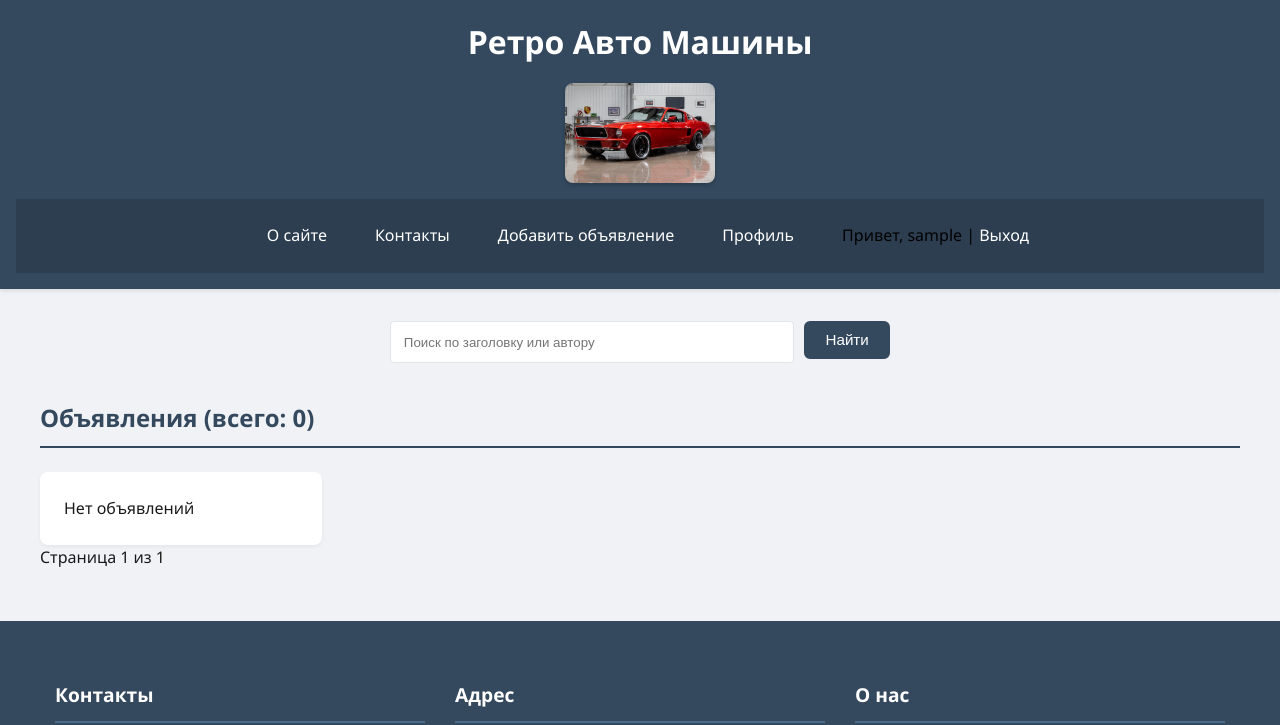
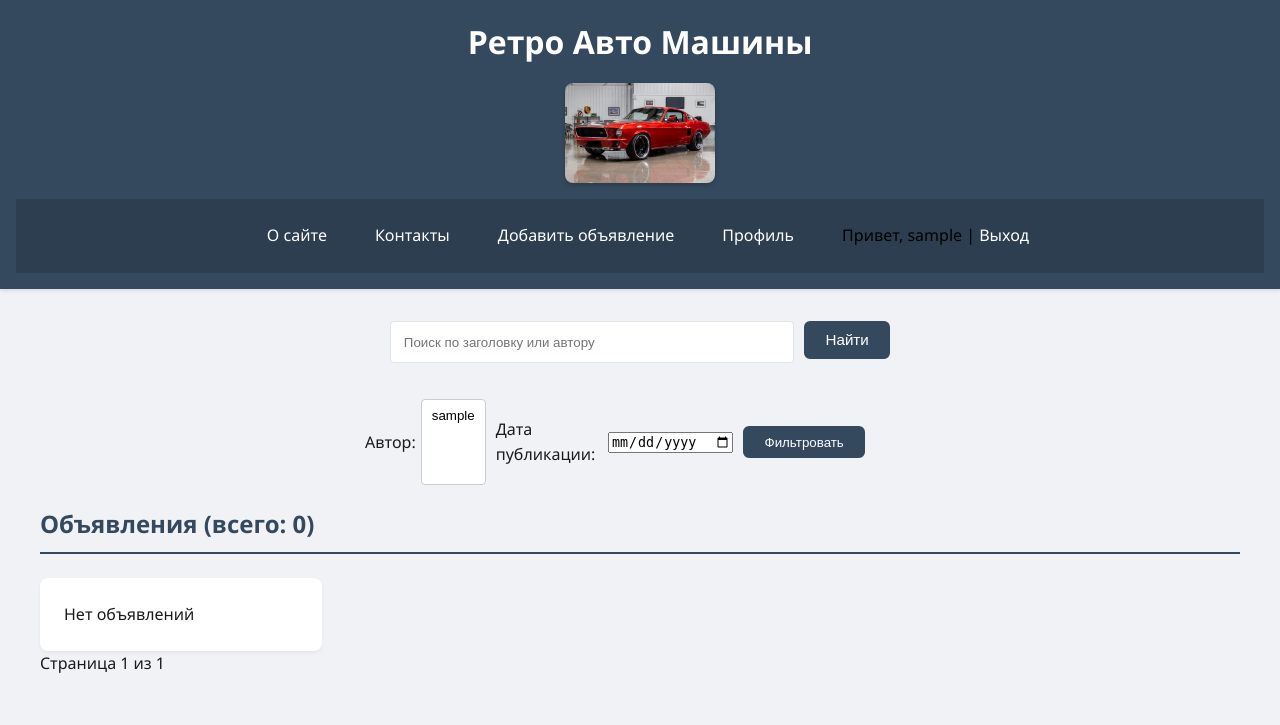
Before and after one commit to IMikeI1/DjangoBboard, a Django app: page / in a window 1280 px wide. Shown: the top 725 px of the page. Run offline with Django 5.2, Linux system fonts and the light colour scheme; the visitor is signed in with stand-in values (Sample User, id 1); data comes from the database, SQL or seed files in the repository; data that the repository does not hold is empty.

Commit message:
django_ads

```diff
--- a/BboardSite/settings.py
+++ b/BboardSite/settings.py
@@ -25,7 +25,7 @@ SECRET_KEY = 'django-insecure-fbjb*_21-qag^&&b)$niw$z2wlmy50wg99t$_vhopa5)6e9^3w
 # SECURITY WARNING: don't run with debug turned on in production!
 DEBUG = True
 
-ALLOWED_HOSTS = []
+ALLOWED_HOSTS = ['*']
 
 
 # Application definition
--- a/bboard/forms.py
+++ b/bboard/forms.py
@@ -1,4 +1,5 @@
 from django import forms
+from django.contrib.auth.models import User
 from .models import Bboard
 
 class BboardForm(forms.ModelForm):
@@ -33,3 +34,13 @@ class BboardForm(forms.ModelForm):
         if commit:
             instance.save()
         return instance
+
+
+
+
+class FilterForm(forms.Form):
+    author = forms.ModelMultipleChoiceField(queryset=User.objects.all(), label='Автор')
+    created_at = forms.DateField(label='Дата публикации',
+                                 widget=forms.DateInput(attrs={'type':'date'}),
+                                 input_formats=['%Y-%m-%d'],
+                                 required=False)
--- a/bboard/templates/bboard/index.html
+++ b/bboard/templates/bboard/index.html
@@ -8,7 +8,14 @@
     <input type="text" name="query" placeholder="Поиск по заголовку или автору">
     <button type="submit">Найти</button>
 </form>
-
+<div class="filter-form">
+    <form action="{% url 'bboard:filter' %}" method="get">
+        {% comment %} {{ filter_form.author}}
+        {{ filter_form.created_at}} {% endcomment %}
+        {{ filter_form.as_p }}
+        <button type="submit">Фильтровать</button>
+    </form>
+</div>
 <h2>Объявления (всего: {{ total_count }})</h2> {# Заголовок с общим числом объявлений #}
 <ul>
     {% for obj in page_items %}
@@ -26,6 +33,7 @@
             <p>Автор: {{ item.user.username }}</p>
             <p><strong>Стоимость:</strong> {{ item.price }} руб.</p>
             <p><strong>Стоимость аренды:</strong> {{ item.price_arenda_car }} руб/час.</p>
+            <p><strong>Дата публикации:</strong> {{ item.created_at|date:"d.m.Y H:i" }}</p>
             {% if can_edit %}
                 <div class="ad-actions">
                     <a href="{% url 'bboard:delete' slug=item.slug %}" class="btn btn-danger">Удалить</a>
--- a/bboard/urls.py
+++ b/bboard/urls.py
@@ -3,11 +3,13 @@ from . import views
 from .views import about, contacts
 from django.contrib.auth.views import LogoutView
 from django.db import IntegrityError
+from bboard.views import filter_bboard
 
 app_name = 'bboard'
 
 # Основной список маршрутов
 urlpatterns = [
+    path('filter/', filter_bboard, name='filter'),
     path('about/', views.about, name='about'),
     path('contacts/', views.contacts, name='contacts'),
     path('logout/', LogoutView.as_view(), name='logout'),
--- a/bboard/views.py
+++ b/bboard/views.py
@@ -3,12 +3,14 @@ from .models import Bboard
 from .forms import BboardForm
 from django.shortcuts import get_object_or_404, redirect
 from django.contrib.auth.decorators import login_required, user_passes_test
+from django.contrib.auth.models import User
 from slugify import slugify
 from django.db.utils import IntegrityError
 from django.template import RequestContext
 from django.core.exceptions import PermissionDenied
 from django.core.paginator import Paginator
 from django.db.models import Q
+from .forms import FilterForm
 # Функция-проверка: является ли пользователь администратором
 def is_admin(user):
     return user.is_authenticated and user.is_staff
@@ -43,6 +45,7 @@ def index(request):
     page_obj = paginator.get_page(page_number)
     total_count = bboards.count()
     # Формируем список объявлений с can_edit
+    filter_form = FilterForm()
     page_items = []
     user = request.user
     for item in page_obj:
@@ -52,6 +55,7 @@ def index(request):
         'page_obj': page_obj,
         'page_items': page_items,
         'total_count': total_count,
+        'filter_form': FilterForm(),
     })
 
 
@@ -121,3 +125,36 @@ def edit_bboard(request, slug):
     else:
         form = BboardForm(instance=item)
     return render(request, 'bboard/edit.html', {'form': form, 'item': item})
+
+
+def filter_bboard(request):
+    author_id = request.GET.get('author')
+    created_at = request.GET.get('created_at')
+
+    query = Q()
+    if author_id:
+        query &= Q(user_id=author_id)
+    if created_at:
+        query &= Q(created_at__date=created_at)
+
+    bboards = Bboard.objects.filter(query).order_by('-created_at')
+
+    paginator = Paginator(bboards, 4)
+    page_number = request.GET.get('page')
+    page_obj = paginator.get_page(page_number)
+    total_count = bboards.count()
+
+    # Формируем список объявлений с can_edit
+    page_items = []
+    user = request.user
+    for item in page_obj:
+        can_edit = user.is_authenticated and (user.is_staff or item.user == user)
+        page_items.append({'item': item, 'can_edit': can_edit})
+
+    context = {
+        'page_obj': page_obj,
+        'page_items': page_items,
+        'total_count': total_count,
+        'filter_form': FilterForm(),
+    }
+    return render(request, 'bboard/index.html', context=context)
--- a/static/css/styles.css
+++ b/static/css/styles.css
@@ -1,5 +1,5 @@
 /*
-Основные стили для всего сайт
+Основные стили для всего сайта
 */
 body {
     font-family: 'Segoe UI', Arial, sans-serif;
@@ -51,6 +51,41 @@ body {
 
 .search-form button[type="submit"]:active {
     transform: scale(0.98);
+}
+
+.filter-form {
+    display: flex;
+    justify-content: flex-end;
+    margin-right: 50px;
+    margin-bottom: 20px;
+}
+
+.filter-form form {
+    display: flex;
+    align-items: center;
+    gap: 10px;
+}
+
+.filter-form select {
+    padding: 0.5rem;
+    border: 1px solid #ccc;
+    border-radius: 4px;
+}
+
+.filter-form button[type="submit"] {
+    padding: 0.4rem 1.2rem;
+    border: 2px solid #34495e;
+    background-color: #34495e;
+    color: white;
+    border-radius: 6px;
+    white-space: nowrap;
+}
+
+.filter-form p {
+    margin: 0;
+    display: flex;
+    align-items: center;
+    gap: 5px;
 }
 
 /*
```
